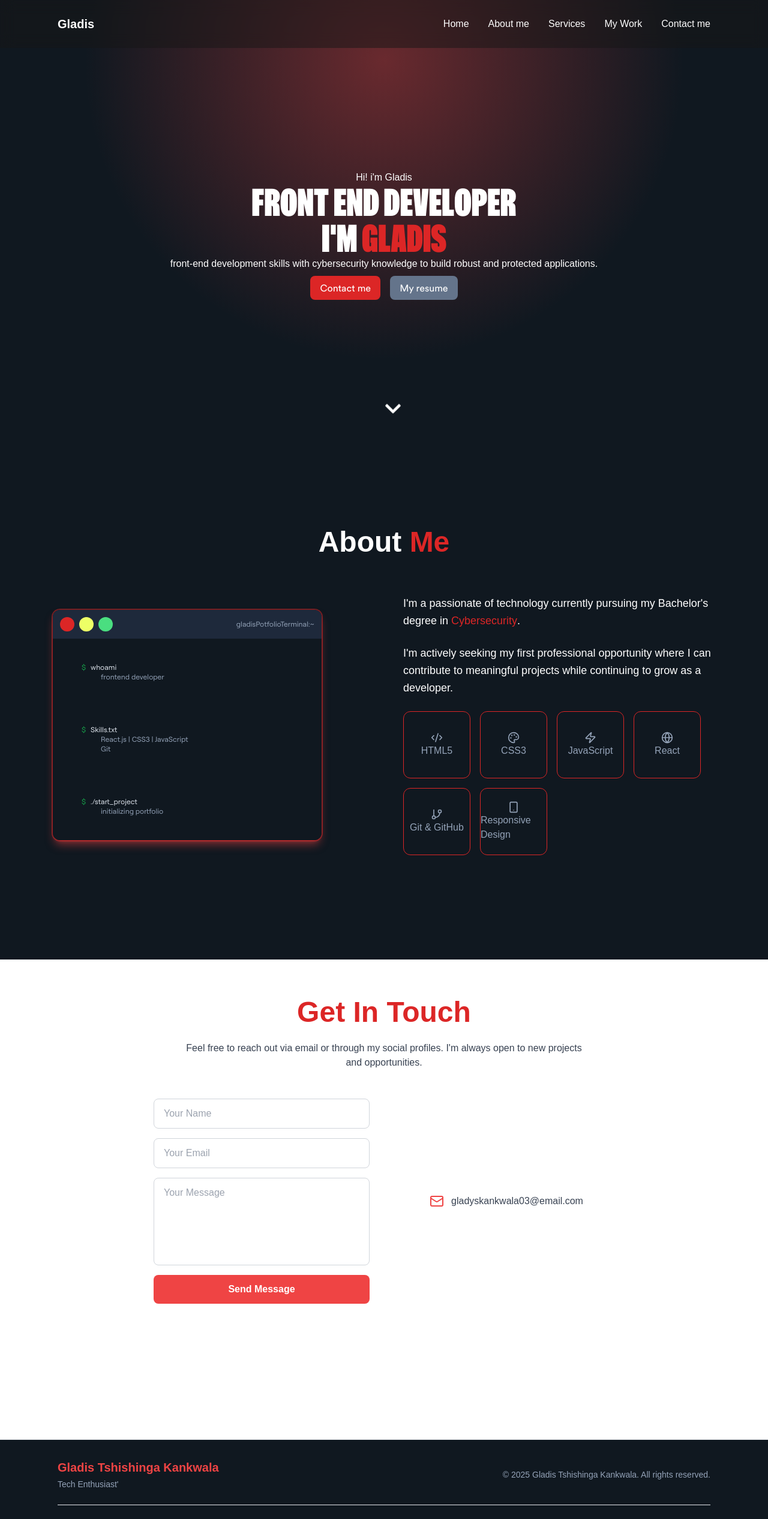
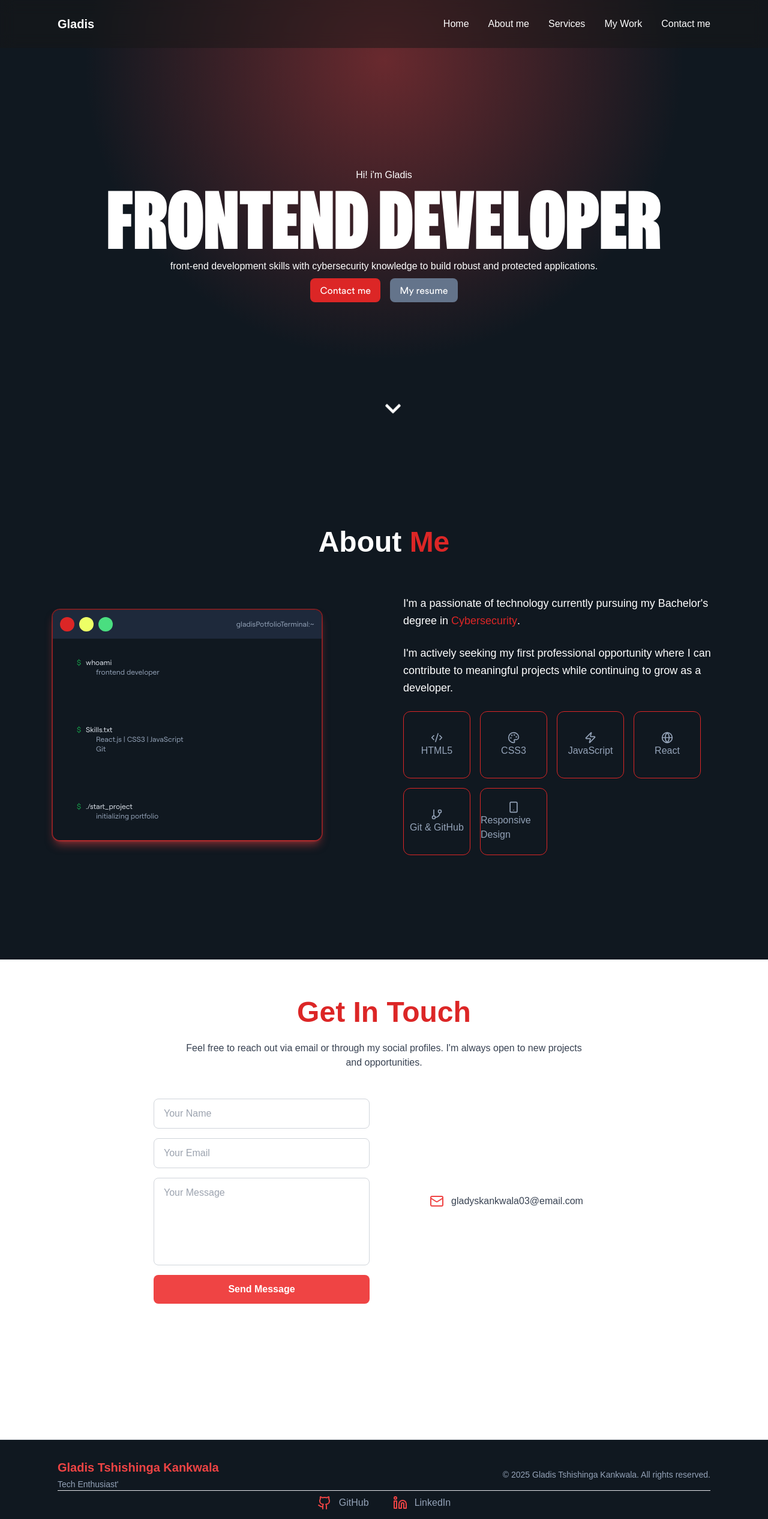
Before and after one commit to gladyskankwala/portfolioGladis, a React (Vite) app: page / in a window 1280 px wide. Shown: the top 2533 px of the page at 60% size. Built offline with nearby package versions, Linux system fonts and the light colour scheme; a web font is replaced by a local one.

Commit message:
Hero update

```diff
--- a/src/components/About.jsx
+++ b/src/components/About.jsx
@@ -83,7 +83,7 @@ const About = () => {
               </div>
             </div>
 
-            <div className="flex flex-col bg-black-100 w-full h-full p-10 justify-between">
+            <div className="flex flex-col bg-black-100 text-xs w-full h-full p-8 justify-between">
               <div>
                 <h2 className="text-slate-200">
                 <span className="text-green-600 m-2">$</span>
--- a/src/components/Footer.jsx
+++ b/src/components/Footer.jsx
@@ -26,7 +26,7 @@ const Footer = () => {
         </div>
 
         {/* Bottom section */}
-        <div className="mt-6 pt-6 border-t border-gray-200 text-center">
+        <div className="flex justify-center gap-10 py-2 border-t border-gray-200 text-center">
            <div className="flex items-center space-x-3 justify-center">
             <Github className="h-6 w-6 text-red-500" />
             <a href="https://github.com" target="_blank" rel="noopener noreferrer" className="text-slate-400 hover:text-red-500 transition">
--- a/src/components/Hero.jsx
+++ b/src/components/Hero.jsx
@@ -2,16 +2,10 @@ import gsap from "gsap"
 import { useGSAP } from "@gsap/react"
 import SplitText from "gsap/SplitText"
 import { FaChevronDown } from "react-icons/fa"
-import { Download } from "lucide-react"
 
 gsap.registerPlugin(SplitText)
 
 
-const text = [
-    'Front-end developer',
-    'cybersecurity Student',
-    'Machine Learning Enthusiast'
-]
 
 function Hero() {
 
@@ -78,8 +72,8 @@ function Hero() {
                 <div id="text" className="text-white m-0">
 
                     <h2>Hi! i'm Gladis</h2>
-                    <h1 className="font-zentry text-6xl md:text-6xl sm:text-9xl">
-                    Front end developer<br/> i'm <span className="text-red-600">Gladis</span>
+                    <h1 className="font-zentry text-6xl md:text-10xl sm:text-9xl">
+                    Frontend developer
                     </h1>
                     <p className="font-circular-web text-2xl"></p>
 
```
